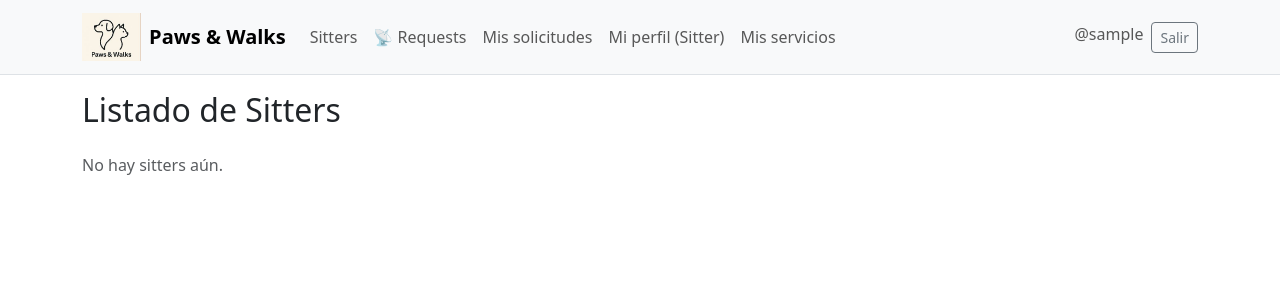
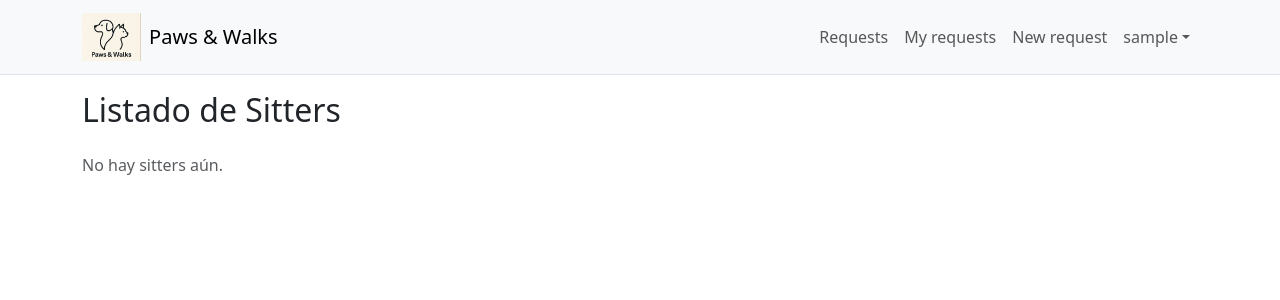
Before and after one commit to Hever-Alfonso/Paws-And-Walks, a Django app: page /sitters/ in a window 1280 px wide. Shown: the top 300 px of the page. Run offline with Django 4.2, Linux system fonts and the light colour scheme; the visitor is signed in with stand-in values (Sample User, id 1); data comes from the database, SQL or seed files in the repository.

Commit message:
feat: implement service management, validations and UI improvements
- Added service management: sitters can add, update price in COP, and delete services.
- Restricted self-rating: sitters cannot rate/comment on their own profiles.
- Auto-resize profile photos (max 800x800) to optimize size and display.
- Password validation: minimum 8 characters, must include uppercase, lowercase, and digit.
- Enforced institutional email (@eafit.edu.co) at signup (form + validation).
- Navbar update: added 'Manage services' link for sitters.
- Fixed logo display and ensured 'Paws & Walks' text always visible.
- Updated README.md and requirements.txt accordingly.

```diff
--- a/pawsproject/accounts/models.py
+++ b/pawsproject/accounts/models.py
@@ -7,6 +7,18 @@ def validate_eafit_email(value:str):
     if not value.lower().endswith('@eafit.edu.co'):
         raise ValidationError('El correo debe ser @eafit.edu.co')
 
+# Added role-based access: users can be 'owner', 'sitter', or 'both'.
+ROLE_CHOICES = (('owner','Owner'), ('sitter','Sitter'), ('both','Both'))
+
 class User(AbstractUser):
+    # English comments by request
+    # Enforce institutional email and add a role field for access control.
+    role = models.CharField(max_length=10, choices=ROLE_CHOICES, default='owner')
+
     email = models.EmailField(unique=True, validators=[validate_eafit_email])
     def __str__(self): return f"@{self.username}"
+    # Convenience helpers
+    @property
+    def is_owner(self): return self.role in ('owner','both')
+    @property
+    def is_sitter(self): return self.role in ('sitter','both')
--- a/pawsproject/accounts/urls.py
+++ b/pawsproject/accounts/urls.py
@@ -1,3 +1,9 @@
 from django.urls import path
 from . import views
-urlpatterns=[path('signup/', views.signup, name='signup')]
+
+app_name = 'accounts'
+
+urlpatterns = [
+    path('signup/', views.signup, name='signup'),
+    path('post-login/', views.role_redirect, name='role_redirect'),
+]
--- a/pawsproject/marketplace/urls.py
+++ b/pawsproject/marketplace/urls.py
@@ -3,9 +3,11 @@ from django.urls import path
 from . import views
 app_name = 'marketplace'
 urlpatterns = [
+    path('profile/delete/', views.delete_my_profile, name='delete_my_profile'),
     path('', views.home, name='home'),
     path('me/profile/', views.my_profile, name='my_profile'),
     path('me/services/', views.my_services, name='my_services'),
+    path('me/services/<int:pk>/delete/', views.delete_service, name='delete_service'),
     path('<int:pk>/', views.sitter_detail, name='sitter_detail'),
     path('<int:pk>/rate/', views.rate_sitter, name='rate_sitter'),
     path('<int:pk>/rate/edit/', views.edit_rating, name='edit_rating'),
--- a/pawsproject/marketplace/views.py
+++ b/pawsproject/marketplace/views.py
@@ -14,6 +14,10 @@ def home(request):
 
 @login_required
 def my_profile(request):
+    # Role guard
+    if not request.user.is_authenticated or not request.user.is_sitter:
+        messages.error(request, 'Only sitters can manage a sitter profile.')
+        return redirect('home')
     profile, _ = SitterProfile.objects.get_or_create(user=request.user)
     if request.method == 'POST':
         form = SitterProfileForm(request.POST, request.FILES, instance=profile)
@@ -27,6 +31,10 @@ def my_profile(request):
 
 @login_required
 def my_services(request):
+    # Role guard
+    if not request.user.is_authenticated or not request.user.is_sitter:
+        messages.error(request, 'Only sitters can manage services.')
+        return redirect('home')
     profile, _ = SitterProfile.objects.get_or_create(user=request.user)
     if request.method == 'POST':
         form = SitterServiceForm(request.POST)
@@ -55,6 +63,10 @@ def sitter_detail(request, pk):
 @login_required
 def rate_sitter(request, pk):
     profile = get_object_or_404(SitterProfile, pk=pk)
+    # Block sitters from rating themselves
+    if profile.user == request.user:
+        messages.error(request, 'No puedes calificar/comentar tu propio perfil.')
+        return redirect('marketplace:sitter_detail', pk=pk)
     rating = SitterRating.objects.filter(profile=profile, rater=request.user).first()
     if request.method == 'POST':
         form = RatingForm(request.POST, instance=rating)
@@ -87,3 +99,36 @@ def delete_rating(request, pk):
         rating.delete(); messages.success(request, 'Comentario eliminado.')
         return redirect('marketplace:sitter_detail', pk=sitter_pk)
     return render(request, 'marketplace/rate_confirm_delete.html', {'rating': rating})
+
+
+@login_required
+def delete_my_profile(request):
+    """Allow a sitter to permanently delete their SitterProfile.
+    If the user had role 'sitter' only, we switch to 'owner' to keep account valid."""
+    if not request.user.is_sitter:
+        messages.error(request, 'Only sitters can delete a sitter profile.')
+        return redirect('home')
+    profile = SitterProfile.objects.filter(user=request.user).first()
+    if request.method == 'POST':
+        if profile:
+            profile.delete()
+        # Update role if needed
+        if request.user.role == 'sitter':
+            request.user.role = 'owner'
+            request.user.save(update_fields=['role'])
+        messages.success(request, 'Your sitter profile has been deleted.')
+        return redirect('home')
+    return render(request, 'marketplace/profile_confirm_delete.html', {'profile': profile})
+
+
+@login_required
+def delete_service(request, pk):
+    if not request.user.is_sitter:
+        messages.error(request, 'Only sitters can manage services.')
+        return redirect('home')
+    service = get_object_or_404(SitterService, pk=pk, profile__user=request.user)
+    if request.method == 'POST':
+        service.delete()
+        messages.success(request, 'Servicio eliminado.')
+        return redirect('marketplace:my_services')
+    return render(request, 'marketplace/rate_confirm_delete.html', {'rating': None})
--- a/pawsproject/pawsproject/settings.py
+++ b/pawsproject/pawsproject/settings.py
@@ -72,7 +72,7 @@ STATICFILES_DIRS = [BASE_DIR / 'static']
 MEDIA_URL = '/media/'
 MEDIA_ROOT = BASE_DIR / 'media'
 
-LOGIN_REDIRECT_URL = 'home'
+LOGIN_REDIRECT_URL = 'accounts:role_redirect'
 LOGOUT_REDIRECT_URL = 'home'
 LOGIN_URL = 'login'
 
--- a/pawsproject/templates/base.html
+++ b/pawsproject/templates/base.html
@@ -6,38 +6,46 @@
   <title>Paws & Walks</title>
   <link href="https://cdn.jsdelivr.net/npm/bootstrap@5.3.3/dist/css/bootstrap.min.css" rel="stylesheet">
   <style>
-    .logo-img{height:48px; width:auto;} /* un poquito más grande */
-    .sitter-card{display:grid;grid-template-columns:96px 1fr;gap:1rem;align-items:center}
-    .avatar{width:96px;height:96px;border-radius:50%;object-fit:cover;background:#f4f4f4}
+    .logo-img{height:48px; width:auto;}
+    /* Constrain images to a normal size */
+    img{max-width:100%; height:auto;}
+    .avatar{width:180px; height:auto; border-radius:12px; object-fit:cover;}
   </style>
 </head>
 <body>
 <nav class="navbar navbar-expand-lg bg-light border-bottom mb-3">
   <div class="container">
-    <a class="navbar-brand d-flex align-items-center" href="/">
-      <img src="{% static 'images/Logo_mvp.jpeg' %}" alt="Paws & Walks" class="logo-img me-2">
-      <strong>Paws & Walks</strong>
+    <a class="navbar-brand d-flex align-items-center gap-2" href="{% url 'home' %}">
+      <img src="{% static 'images/Logo_MVP.jpeg' %}" class="logo-img" alt="Paws & Walks">
+      <span class="brand-text">Paws & Walks</span>
     </a>
-    <button class="navbar-toggler" type="button" data-bs-toggle="collapse" data-bs-target="#navbarsExample">
+    <button class="navbar-toggler" type="button" data-bs-toggle="collapse" data-bs-target="#nav" aria-controls="nav" aria-expanded="false" aria-label="Toggle navigation">
       <span class="navbar-toggler-icon"></span>
     </button>
-    <div class="collapse navbar-collapse" id="navbarsExample">
-      <ul class="navbar-nav me-auto mb-2 mb-lg-0">
-        <li class="nav-item"><a class="nav-link" href="{% url 'marketplace:home' %}">Sitters</a></li>
-        <li class="nav-item"><a class="nav-link" href="{% url 'requestsboard:list' %}">📡 Requests</a></li>
+    <div class="collapse navbar-collapse" id="nav">
+      <ul class="navbar-nav ms-auto mb-2 mb-lg-0">
+        <!-- Public link: everyone (sitters, owners, anonymous) can open the list -->
+        <li class="nav-item"><a class="nav-link" href="{% url 'requestsboard:list' %}">Requests</a></li>
+
         {% if user.is_authenticated %}
-          <li class="nav-item"><a class="nav-link" href="{% url 'requestsboard:mine' %}">Mis solicitudes</a></li>
-          <li class="nav-item"><a class="nav-link" href="{% url 'marketplace:my_profile' %}">Mi perfil (Sitter)</a></li>
-          <li class="nav-item"><a class="nav-link" href="{% url 'marketplace:my_services' %}">Mis servicios</a></li>
-        {% endif %}
-      </ul>
-      <ul class="navbar-nav">
-        {% if user.is_authenticated %}
-          <li class="nav-item"><span class="navbar-text me-2">@{{ user.username }}</span></li>
-          <li class="nav-item"><a class="btn btn-outline-secondary btn-sm" href="{% url 'logout' %}">Salir</a></li>
+          {% if user.is_owner %}
+            <li class="nav-item"><a class="nav-link" href="{% url 'requestsboard:mine' %}">My requests</a></li>
+            <li class="nav-item"><a class="nav-link" href="{% url 'requestsboard:create' %}">New request</a></li>
+          {% endif %}
+          {% if user.is_sitter %}
+            <li class="nav-item"><a class="nav-link" href="{% url 'marketplace:my_profile' %}">My sitter profile</a></li>
+            <li class="nav-item"><a class="nav-link" href="{% url 'marketplace:my_services' %}">Manage services</a></li>
+            <li class="nav-item"><a class="nav-link" href="{% url 'marketplace:delete_my_profile' %}">Delete sitter profile</a></li>
+          {% endif %}
+          <li class="nav-item dropdown">
+            <a class="nav-link dropdown-toggle" href="#" role="button" data-bs-toggle="dropdown" aria-expanded="false">{{ user.username }}</a>
+            <ul class="dropdown-menu">
+              <li><a class="dropdown-item" href="{% url 'logout' %}">Logout</a></li>
+            </ul>
+          </li>
         {% else %}
-          <li class="nav-item me-2"><a class="btn btn-outline-primary btn-sm" href="{% url 'login' %}">Entrar</a></li>
-          <li class="nav-item"><a class="btn btn-primary btn-sm" href="{% url 'signup' %}">Registrarse</a></li>
+          <li class="nav-item"><a class="nav-link" href="{% url 'login' %}">Login</a></li>
+          <li class="nav-item"><a class="nav-link" href="{% url 'accounts:signup' %}">Sign up</a></li>
         {% endif %}
       </ul>
     </div>
--- a/pawsproject/templates/marketplace/services_manage.html
+++ b/pawsproject/templates/marketplace/services_manage.html
@@ -11,8 +11,11 @@
 <hr>
 <ul class="list-group mt-3">
   {% for s in services %}
-    <li class="list-group-item d-flex justify-content-between align-items-center">
+    <li class="list-group-item d-flex justify-content-between align-items-center gap-2">
       {{ s.get_service_type_display }} <span class="badge text-bg-secondary">${{ s.price_cop }}</span>
+      <form method="post" action="{% url 'marketplace:delete_service' s.pk %}" class="ms-2 d-inline">
+        {% csrf_token %}<button class="btn btn-outline-danger btn-sm">Eliminar</button>
+      </form>
     </li>
   {% empty %}
     <li class="list-group-item text-muted">Aún no tienes servicios.</li>
--- a/pawsproject/templates/marketplace/sitter_detail.html
+++ b/pawsproject/templates/marketplace/sitter_detail.html
@@ -17,7 +17,9 @@
 <hr>
 <h5>Calificaciones</h5>
 {% if request.user.is_authenticated %}
-  {% if my_rating %}
+  {% if profile.user == request.user %}
+    <div class="alert alert-warning">No puedes calificar/comentar tu propio perfil.</div>
+  {% elif my_rating %}
     <a class="btn btn-outline-secondary btn-sm" href="{% url 'marketplace:edit_rating' my_rating.pk %}">Editar mi comentario</a>
     <form method="post" action="{% url 'marketplace:delete_rating' my_rating.pk %}" class="d-inline">
       {% csrf_token %}<button class="btn btn-outline-danger btn-sm">Eliminar mi comentario</button>
```
Also changed, not shown: pawsproject/accounts/forms.py (+22 -4 lines), pawsproject/accounts/views.py (+32 -2 lines), pawsproject/marketplace/models.py (+16 -0 lines), pawsproject/requestsboard/views.py (+14 -2 lines), pawsproject/templates/accounts/signup.html (+9 -1 lines), pawsproject/templates/marketplace/profile_confirm_delete.html (added, +14 -0 lines), README.md, pawsproject/accounts/migrations/0002_user_role.py (added), requirements.txt (line endings or trailing spaces).
